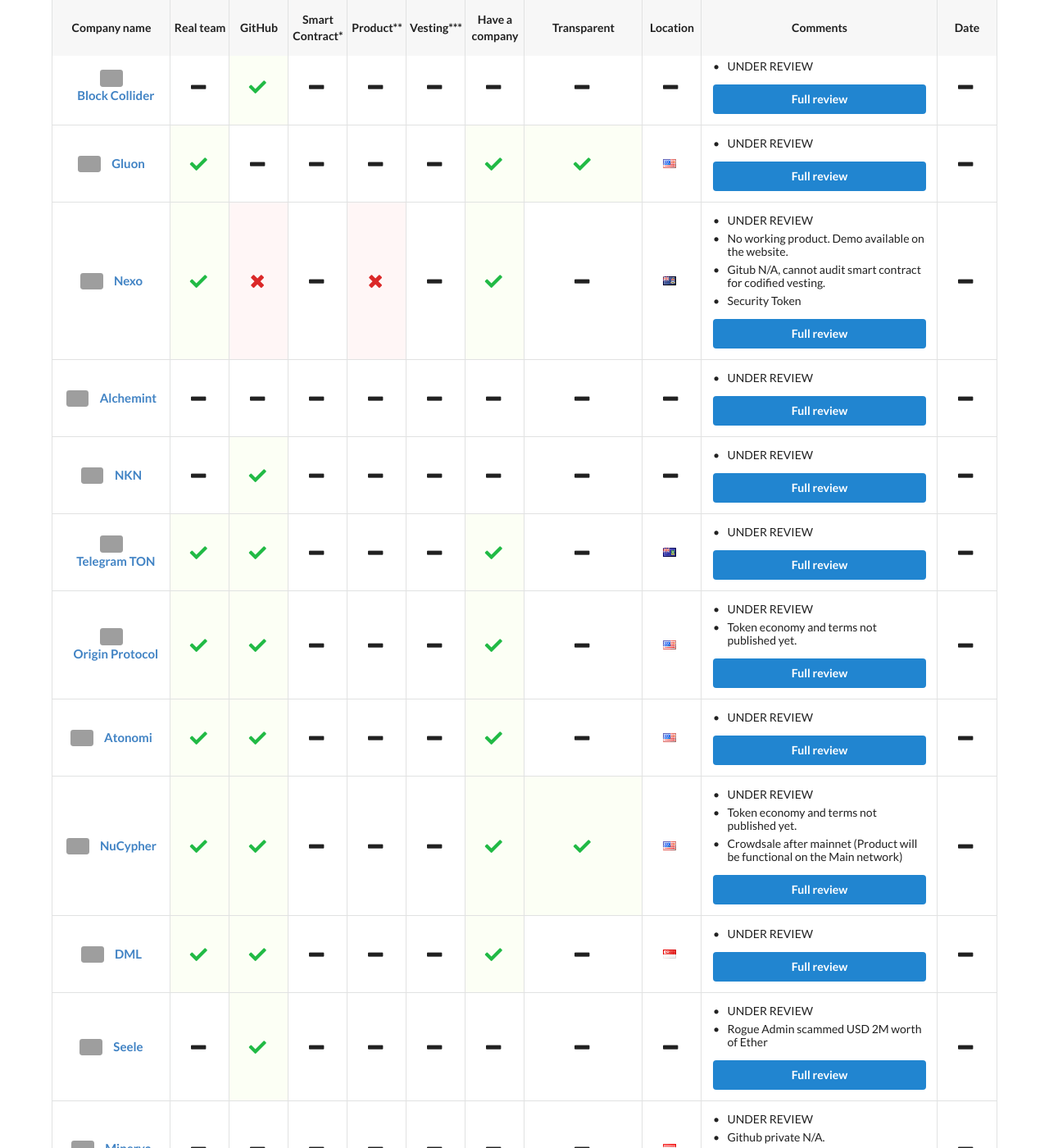
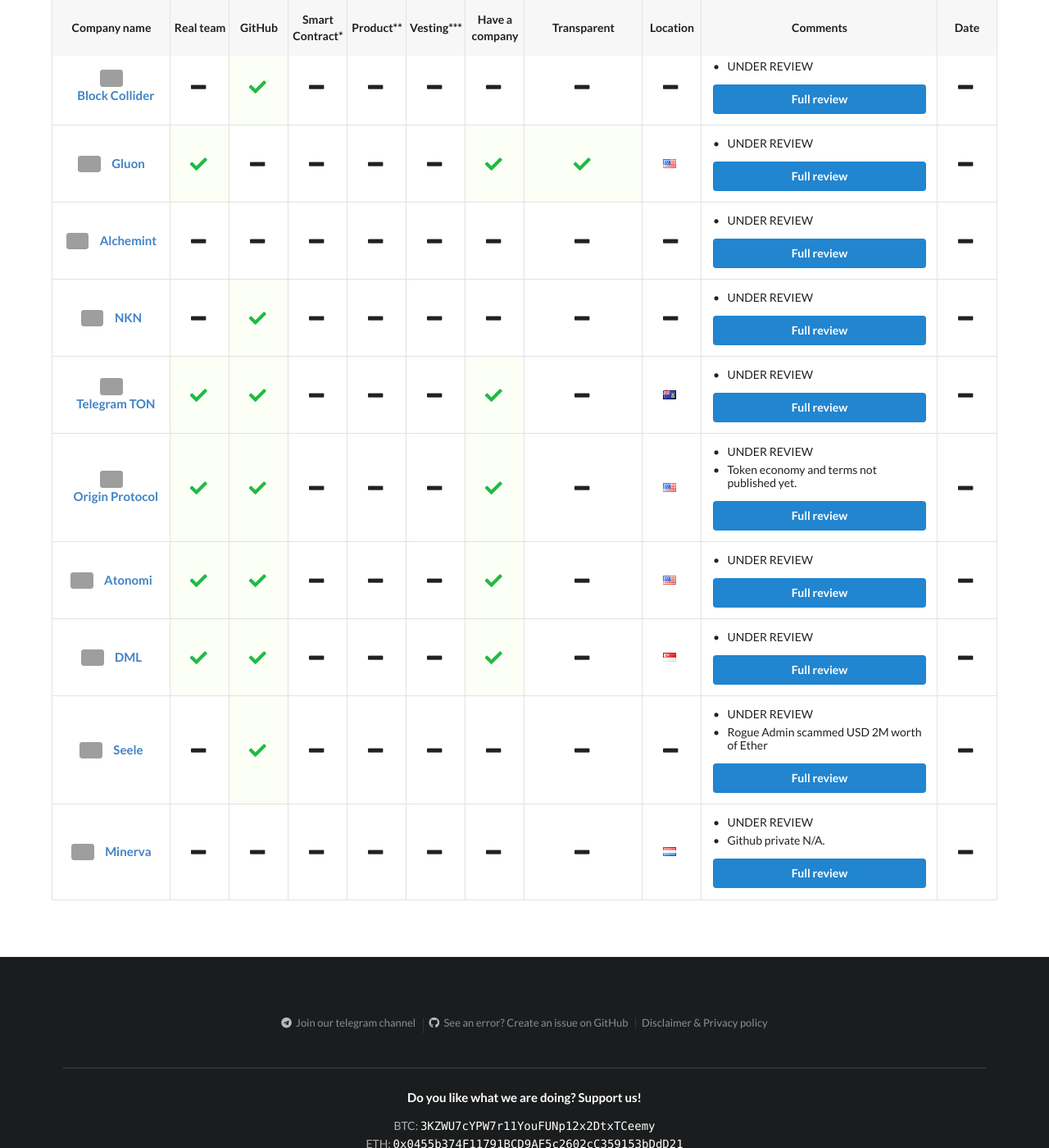
Before and after one commit to ico-check/ico-check, a Jekyll site: the page built from in-review.md, in a window 1280 px wide and 1400 px high, scrolled down 581 px. Shown: the whole window at 82% size. Built offline with Jekyll 4.4.1, drawn with Linux system fonts in a browser that asks for light colours; nearby versions of some CDN libraries; grey boxes are pictures that could not be loaded.

Commit message:
Moving NuCypher and NEXO to Upcoming ICOs

```diff
--- a/_data/in-review-icos.yml
+++ b/_data/in-review-icos.yml
@@ -51,27 +51,6 @@
   ico_end_date:
   safe:
   issue_url: https://github.com/ico-check/ico-check/issues/78
-
-- name: Nexo
-  image: https://i.imgur.com/DrLqRYG.jpg
-  url: https://nexo.io/
-  real_team: true
-  github: false
-  smart_contract:
-  product: false
-  min_vesting:
-  have_company: true
-  transparent:
-  location: Cayman Islands
-  comments:
-    - content: UNDER REVIEW
-    - content: No working product. Demo available on the website.
-    - content: Gitub N/A, cannot audit smart contract for codified vesting.
-    - content: Security Token
-  ico_start_date:
-  ico_end_date:
-  safe:
-  issue_url: https://github.com/ico-check/ico-check/issues/77
 
 - name: Alchemint
   image: https://i.imgur.com/HUSHnS5.jpg
@@ -164,26 +143,6 @@
   safe:
   issue_url: https://github.com/ico-check/ico-check/issues/70
 
-- name: NuCypher
-  image: https://i.imgur.com/htSKE5A.png
-  url: https://nucypher.com
-  real_team: true
-  github: true
-  smart_contract:
-  product:
-  min_vesting:
-  have_company: true
-  transparent: true
-  location: United States
-  comments:
-    - content: UNDER REVIEW
-    - content: Token economy and terms not published yet.
-    - content: Crowdsale after mainnet (Product will be functional on the Main network)
-  ico_start_date:
-  ico_end_date:
-  safe:
-  issue_url: https://github.com/ico-check/ico-check/issues/69
-
 - name: DML
   image: https://i.imgur.com/dmgmmlA.jpg
   url: https://decentralizedml.com/
```
